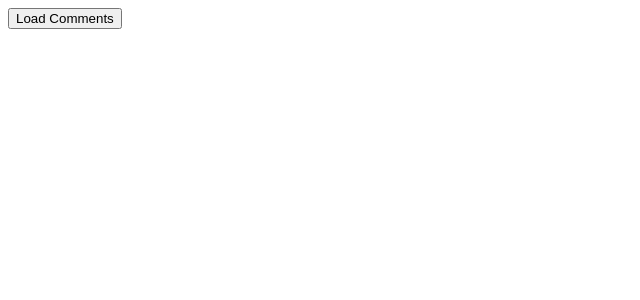
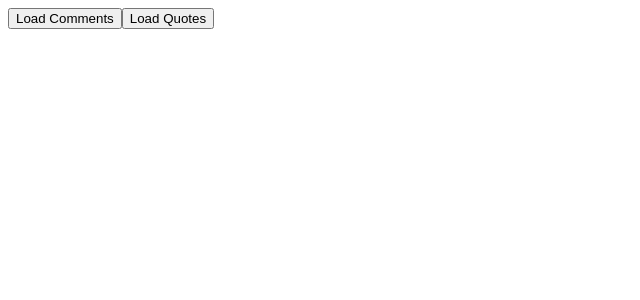
Before and after one commit to tgraha09/next-express, a Next.js app: page /comments in a window 1280 px wide. Shown: the top 300 px of the page, without its empty margins (0-640 px from the left). Built offline with nearby package versions, Linux system fonts and the light colour scheme.

Commit message:
Added api for next

```diff
--- a/src/pages/comments/index.js
+++ b/src/pages/comments/index.js
@@ -2,12 +2,18 @@ import { useState } from "react";
 
 function CommentsPage(){
 
-    const [comments, setComments] = useState([])
+    const [comments, setComments, quotes, SetQuotes] = useState([])
 
     const fetchComments = async () =>{
         const response = await fetch('/api/comments')
         const data = await response.json()
         setComments(data)
+    }
+    const fetchQuotes = async () =>{
+        const response = await fetch('https://poetrydb.org/title/Ozymandias/lines.json')
+        const data = await response.json()
+        console.log(data);
+        //SetQuotes(data)
     }
     return (
         <>
@@ -21,8 +27,42 @@ function CommentsPage(){
                     )
                 })
             }
+            <Poetry></Poetry>
         </>
     )
 }
 
+function Poetry(){
+
+    const [quotes, SetQuotes] = useState([])
+
+    const fetchQuotes = async () =>{
+        const response = await fetch('https://poetrydb.org/title/Ozymandias/lines.json')
+        const data = await response.json()
+
+       /* console.log(data[0].lines);
+        data[0].lines.map(quote => {
+            console.log(quote);
+        })*/
+        SetQuotes(data[0].lines)
+    }
+    return (
+        <>
+            <button onClick={fetchQuotes}>Load Quotes</button>
+            {
+
+                quotes.map(quote => {
+                    return (
+                        <div>
+                            {quote}
+                        </div>
+                    )
+                })
+            }
+        </>
+    )
+}
+
+
+
 export default CommentsPage
```
